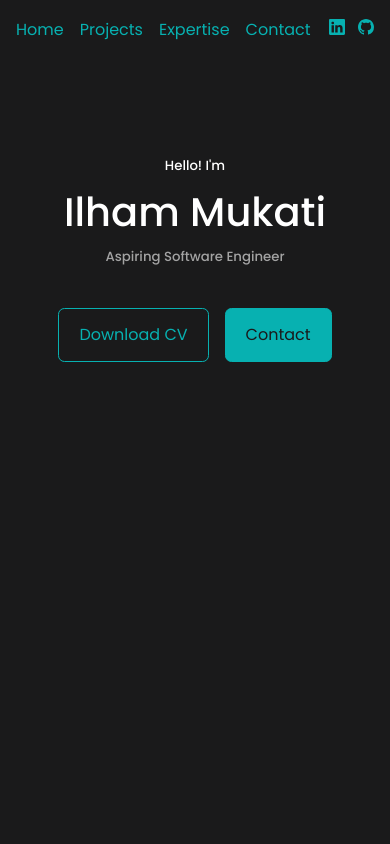
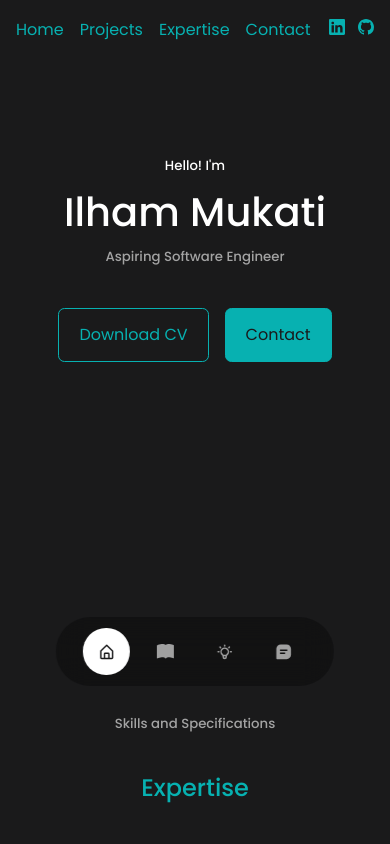
Before and after one commit to ilham0713/site, a React (Create React App) app: page / in a window 390 px wide. Shown: the top 844 px of the page. Built offline with nearby package versions, Linux system fonts and the light colour scheme; a web font is replaced by a local one.

Commit message:
fixed float nav

```diff
--- a/src/components/header/header.css
+++ b/src/components/header/header.css
@@ -35,9 +35,9 @@ header{
 }
 
 @media screen and (max-width: 600px){
-    header{
+    /* header{
         height: 100vh;
-    }
+    } */
     /* .head-socials,*/
     .scroll-down{
         display: none;
```
Also changed, not shown: 1 other file (tests, documents, lock files or other folders).
